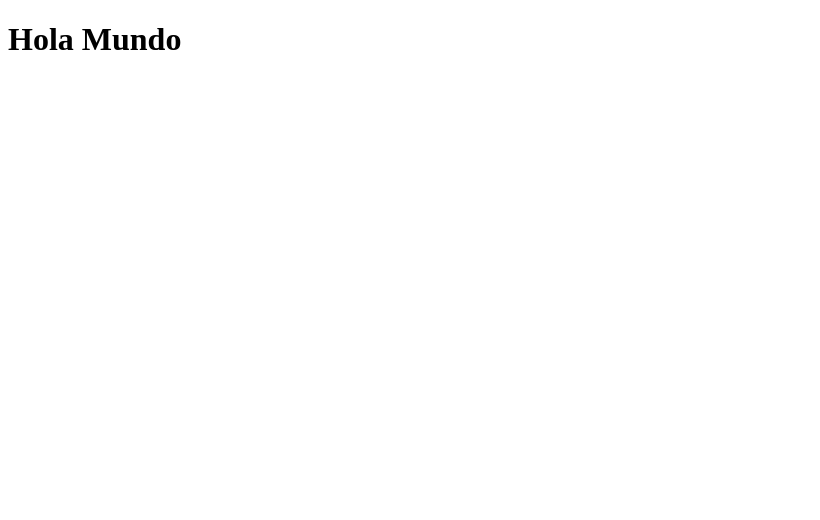
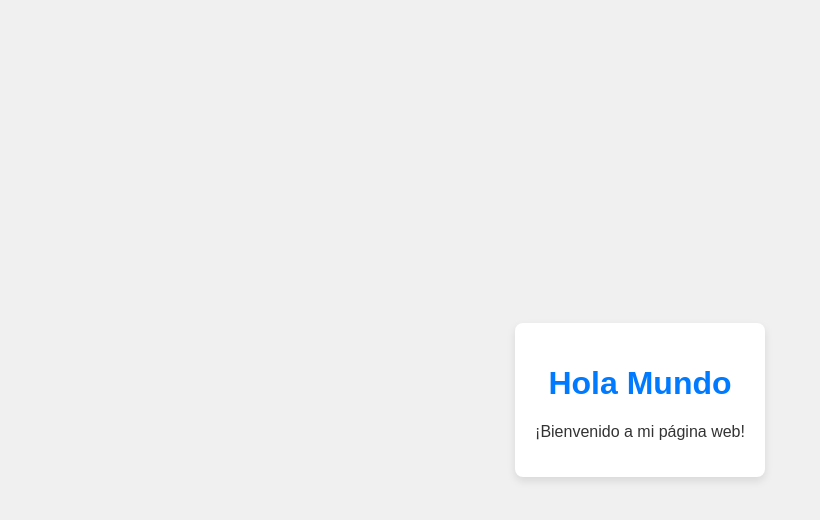
Before and after one commit to SergioVG91/Ejercicio, a plain HTML site: page index.html in a window 1280 px wide. Shown: the whole page, without its empty margins (0-820 px from the left). Drawn offline with Linux system fonts and the light colour scheme.

Commit message:
Update index.html

```diff
--- a/index.html
+++ b/index.html
@@ -2,8 +2,39 @@
 <html>
 <head>
     <title>Hola Mundo</title>
+    <style>
+        body {
+            font-family: Arial, sans-serif;
+            background-color: #f0f0f0;
+            margin: 0;
+            padding: 0;
+            display: flex;
+            justify-content: center;
+            align-items: center;
+            height: 100vh;
+        }
+
+        .container {
+            text-align: center;
+            background-color: #fff;
+            padding: 20px;
+            border-radius: 8px;
+            box-shadow: 0 4px 8px rgba(0, 0, 0, 0.1);
+        }
+
+        h1 {
+            color: #007bff;
+        }
+
+        p {
+            color: #333;
+        }
+    </style>
 </head>
 <body>
-    <h1>Hola Mundo</h1>
+    <div class="container">
+        <h1>Hola Mundo</h1>
+        <p>¡Bienvenido a mi página web!</p>
+    </div>
 </body>
 </html>
```
